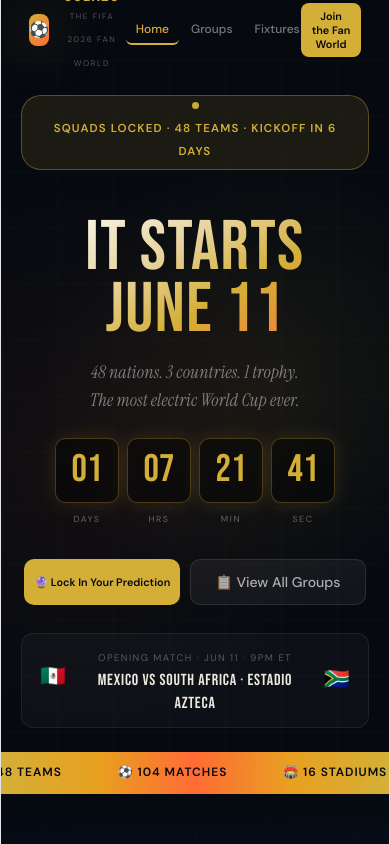
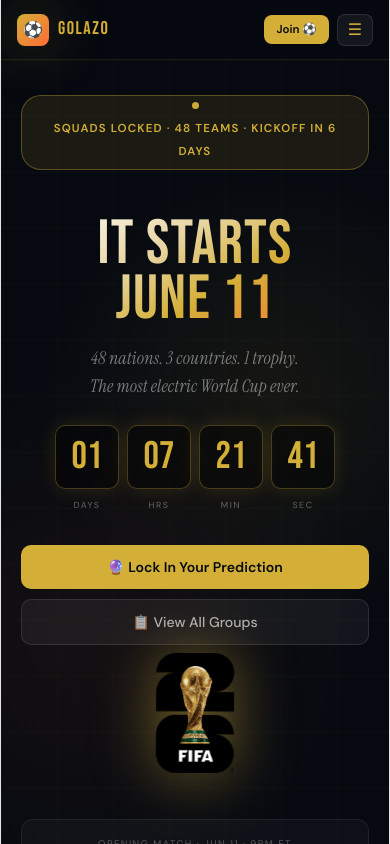
Before and after one commit to fifa2026daily/my-app2, a React (Vite) app: page / in a window 390 px wide. Shown: the top 844 px of the page. Built offline with nearby package versions, Linux system fonts and the light colour scheme.

Commit message:
Mobile nav + trophy fix

```diff
--- a/src/golazo_2.jsx
+++ b/src/golazo_2.jsx
@@ -162,23 +162,29 @@
 }
 
 function NavBar({activeNav,setActiveNav,scrolled,onJoin}) {
-  return (
-    <nav style={{
+  const [mobileOpen,setMobileOpen]=useState(false);
+  const navStyle={
     position:"sticky",top:0,zIndex:100,
     display:"flex",alignItems:"center",justifyContent:"space-between",
-      padding:"0 28px",height:"60px",
-      background: scrolled||activeNav!=="Home" ? "rgba(6,10,16,0.95)" : "transparent",
-      backdropFilter: scrolled||activeNav!=="Home" ? "blur(16px)" : "none",
-      borderBottom: scrolled||activeNav!=="Home" ? "1px solid rgba(212,175,55,0.12)" : "none",
+    padding:"0 16px",height:"60px",
+    background: scrolled||activeNav!=="Home" ? "rgba(6,10,16,0.95)" : "rgba(6,10,16,0.85)",
+    backdropFilter:"blur(16px)",
+    borderBottom:"1px solid rgba(212,175,55,0.12)",
     transition:"all 0.3s",
-    }}>
-      <div style={{display:"flex",alignItems:"center",gap:"9px"}}>
+  };
+  return (
+    <>
+      <nav style={navStyle}>
+        {/* LOGO */}
+        <div style={{display:"flex",alignItems:"center",gap:"9px",flexShrink:0}}>
           <div style={{width:"32px",height:"32px",background:"linear-gradient(135deg,#D4AF37,#FF6B35)",borderRadius:"8px",display:"flex",alignItems:"center",justifyContent:"center",fontSize:"16px",animation:"glow 3s infinite"}}>⚽</div>
           <div>
-          <div style={{fontFamily:"'Bebas Neue',cursive",fontSize:"1.25rem",color:"#D4AF37",letterSpacing:"0.08em",lineHeight:1}}>GOLAZO</div>
-          <div style={{fontSize:"0.5rem",color:"rgba(255,255,255,0.3)",letterSpacing:"0.2em",textTransform:"uppercase"}}>The FIFA 2026 Fan World</div>
-        </div>
-      </div>
+            <div className="logo-name" style={{fontFamily:"'Bebas Neue',cursive",fontSize:"1.25rem",color:"#D4AF37",letterSpacing:"0.08em",lineHeight:1}}>GOLAZO</div>
+            <div className="logo-sub" style={{fontSize:"0.5rem",color:"rgba(255,255,255,0.3)",letterSpacing:"0.2em",textTransform:"uppercase"}}>The FIFA 2026 Fan World</div>
+          </div>
+        </div>
+
+        {/* DESKTOP NAV */}
         <div className="nav-links" style={{display:"flex",gap:"2px"}}>
           {NAV.map(n=>(
             <button key={n} className="nav-btn" onClick={()=>setActiveNav(n)} style={{
@@ -190,8 +196,40 @@
             }}>{n}</button>
           ))}
         </div>
-      <button className="join-btn" onClick={onJoin} style={{background:"#D4AF37",color:"#060A10",border:"none",borderRadius:"8px",padding:"8px 18px",fontWeight:700,fontSize:"0.78rem",cursor:"pointer",transition:"all 0.2s",fontFamily:"'DM Sans',sans-serif"}}>Join the Fan World</button>
+
+        {/* RIGHT ACTIONS */}
+        <div style={{display:"flex",alignItems:"center",gap:"8px",flexShrink:0}}>
+          <button className="join-btn desktop-only" onClick={onJoin} style={{background:"#D4AF37",color:"#060A10",border:"none",borderRadius:"8px",padding:"8px 18px",fontWeight:700,fontSize:"0.78rem",cursor:"pointer",transition:"all 0.2s",fontFamily:"'DM Sans',sans-serif"}}>Join the Fan World</button>
+          {/* Mobile join */}
+          <button className="mobile-join-btn" onClick={onJoin} style={{display:"none",background:"#D4AF37",color:"#060A10",border:"none",borderRadius:"8px",padding:"7px 12px",fontWeight:700,fontSize:"0.72rem",cursor:"pointer",fontFamily:"'DM Sans',sans-serif",whiteSpace:"nowrap"}}>Join ⚽</button>
+          {/* Hamburger */}
+          <button className="hamburger-btn" onClick={()=>setMobileOpen(v=>!v)} style={{display:"none",background:"rgba(255,255,255,0.06)",border:"1px solid rgba(255,255,255,0.1)",borderRadius:"8px",padding:"7px 10px",color:"#D4AF37",cursor:"pointer",fontSize:"1rem",lineHeight:1}}>
+            {mobileOpen?"✕":"☰"}
+          </button>
+        </div>
       </nav>
+
+      {/* MOBILE DROPDOWN MENU */}
+      {mobileOpen&&(
+        <div style={{position:"fixed",top:"60px",left:0,right:0,zIndex:99,background:"rgba(6,10,16,0.98)",backdropFilter:"blur(20px)",borderBottom:"1px solid rgba(212,175,55,0.15)",padding:"8px 0 16px",animation:"fadeUp 0.2s ease both"}}>
+          {NAV.map(n=>(
+            <button key={n} onClick={()=>{setActiveNav(n);setMobileOpen(false);}} style={{
+              display:"block",width:"100%",background:"none",border:"none",
+              padding:"14px 24px",textAlign:"left",cursor:"pointer",
+              fontFamily:"'DM Sans',sans-serif",fontSize:"1rem",fontWeight:500,
+              color:activeNav===n?"#D4AF37":"rgba(255,255,255,0.65)",
+              borderLeft:activeNav===n?"3px solid #D4AF37":"3px solid transparent",
+              transition:"all 0.15s",
+            }}>{n}</button>
+          ))}
+          <div style={{margin:"8px 24px 0",paddingTop:"12px",borderTop:"1px solid rgba(255,255,255,0.06)"}}>
+            <button onClick={()=>{onJoin();setMobileOpen(false);}} style={{background:"#D4AF37",color:"#060A10",border:"none",borderRadius:"10px",padding:"12px 24px",fontWeight:700,fontSize:"0.9rem",cursor:"pointer",fontFamily:"'DM Sans',sans-serif",width:"100%"}}>
+              🔥 Join The Fan World
+            </button>
+          </div>
+        </div>
+      )}
+    </>
   );
 }
 
@@ -470,6 +508,11 @@
             <button onClick={()=>setActiveNav("Groups")} style={{background:"rgba(255,255,255,0.05)",color:"rgba(255,255,255,0.65)",border:"1px solid rgba(255,255,255,0.1)",borderRadius:"10px",padding:"13px 24px",fontWeight:500,fontSize:"0.88rem",cursor:"pointer",fontFamily:"'DM Sans',sans-serif"}}>
               📋 View All Groups
             </button>
+          </div>
+
+          {/* Mobile trophy */}
+          <div className="mobile-trophy-show" style={{display:"none",textAlign:"center",margin:"16px 0 4px"}}>
+            <img src="/fifa_trophy.png" alt="FIFA Trophy" style={{width:"120px",filter:"drop-shadow(0 0 30px rgba(212,175,55,0.5))",animation:"float-trophy 4s ease-in-out infinite"}} onError={e=>e.target.style.display="none"}/>
           </div>
 
           {/* Opening match badge */}
@@ -3106,20 +3149,22 @@
         .predict-btn:hover{filter:brightness(1.15);transform:translateY(-1px);}
         .join-btn:hover{background:#E8C44A!important;transform:translateY(-2px);}
         @media(max-width:768px){
-          .nav-links{overflow-x:auto;-webkit-overflow-scrolling:touch;scrollbar-width:none;max-width:calc(100vw - 180px);}
-          .nav-links::-webkit-scrollbar{display:none;}
-          .nav-links button{white-space:nowrap;}
-          .join-btn{padding:6px 10px!important;font-size:0.68rem!important;}
+          .nav-links{display:none!important;}
+          .desktop-only{display:none!important;}
+          .hamburger-btn{display:flex!important;}
+          .mobile-join-btn{display:flex!important;}
+          .logo-sub{display:none!important;}
+          .logo-name{font-size:1.15rem!important;}
           .hero-grid{grid-template-columns:1fr!important;min-height:auto!important;padding:32px 20px 24px!important;gap:20px!important;}
           .hero-trophy-col{display:none!important;}
+          .mobile-trophy-show{display:block!important;}
           .hero-text{text-align:center;}
-          .hero-text h1{font-size:clamp(3.5rem,18vw,6rem)!important;}
+          .hero-text h1{font-size:clamp(3.2rem,16vw,5.5rem)!important;}
           .hero-text p{margin:0 auto 24px!important;}
           .hero-countdown{justify-content:center!important;}
-          .hero-btns{justify-content:center!important;}
-          .hero-opening{justify-content:center!important;}
+          .hero-btns{justify-content:center!important;flex-direction:column!important;}
+          .hero-btns button{width:100%!important;justify-content:center!important;}
           .hero-badge{justify-content:center!important;}
-          .logo-sub{display:none;}
         }
 
       `}</style>
```
Lines whose indentation alone changed are shown as unchanged.
